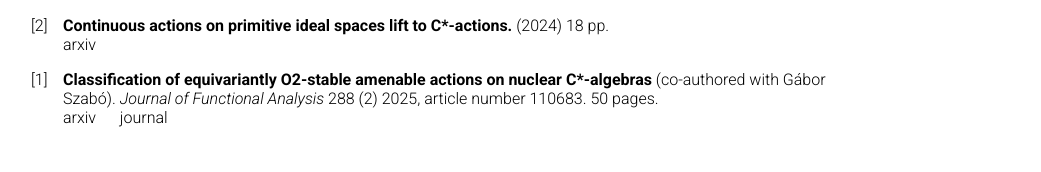
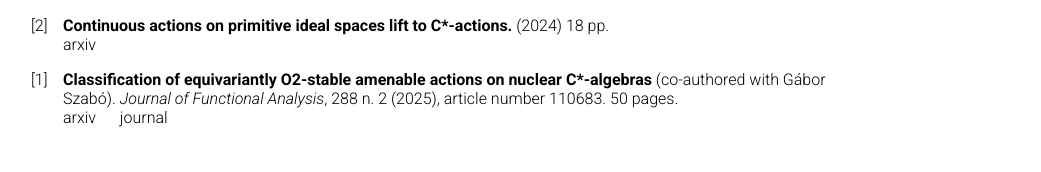
Before and after one commit to matteo-pagliero/matteo-pagliero.github.io, a plain HTML site: page index.html in a window 1280 px wide. Shown: the part 884-1056 px from the top of the page, without its empty margins (193-1234 px from the left). Drawn offline with Linux system fonts and the light colour scheme.

Commit message:
Update index.html
updated ref for class paper

```diff
--- a/index.html
+++ b/index.html
@@ -50,7 +50,7 @@
     <div class="papers-list">
         <h2 class="roboto-light" id="Publications"> <center> Publications </center> </h2>
           <ol reversed>
-            <li class="roboto-light"><b>Classification of equivariantly O2-stable amenable actions on nuclear C*-algebras</b> (co-authored with Gábor Szabó). <i> Journal of Functional Analysis</i> 288 (2) 2025, article number 110683. 50 pages.
+            <li class="roboto-light"><b>Classification of equivariantly O2-stable amenable actions on nuclear C*-algebras</b> (co-authored with Gábor Szabó). <i> Journal of Functional Analysis</i>, 288 n. 2 (2025), article number 110683. 50 pages.
               <br> <a href="https://arxiv.org/abs/2309.12472" target="_blank" rel="noopener noreferrer" class="roboto-links">arxiv</a> &emsp; <a href="https://www.sciencedirect.com/science/article/abs/pii/S0022123624003719" target="_blank" rel="noopener noreferrer" class="roboto-links">journal</a></li>
             <li class="roboto-light"><b>Continuous actions on primitive ideal spaces lift to C*-actions.</b> (2024) 18 pp.
               <br> <a href="https://arxiv.org/abs/2406.04297" target="_blank" rel="noopener noreferrer" class="roboto-links">arxiv</a></li>
```
